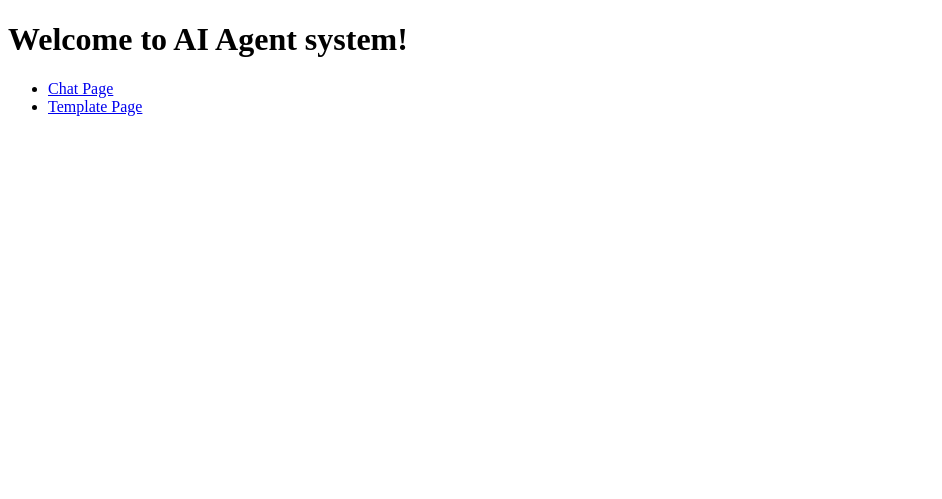
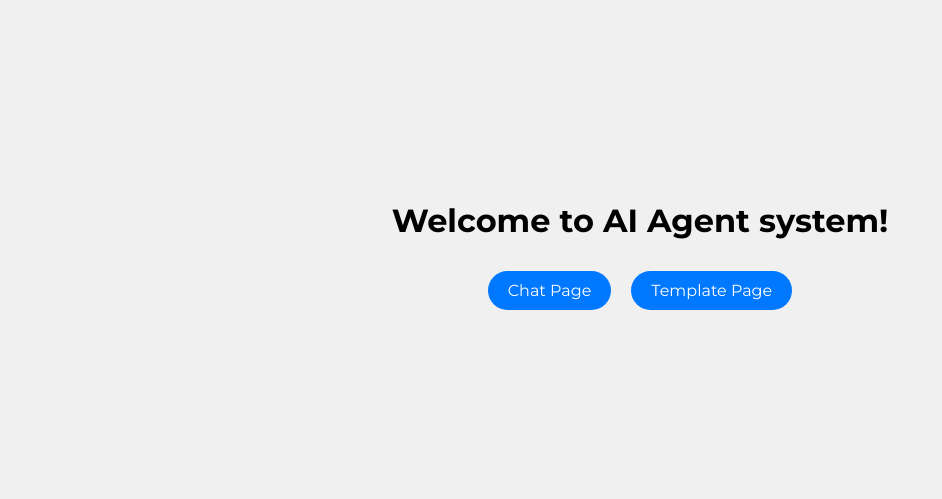
Before and after one commit to sabina-talipova/aiml-332, a Python web app: template app/templates/home.html in a window 1280 px wide. Shown: the top 499 px of the page, without its empty margins (0-942 px from the left). Run offline with Jinja, Linux system fonts and the light colour scheme; the template is opened without the code that fills it, so the values that code supplies are empty.

Commit message:
Updated template

```diff
--- a/app/templates/example.html
+++ b/app/templates/example.html
@@ -104,7 +104,7 @@
 
 <div class="input-container">
   <input id="userInput" type="text" placeholder="Type your message...">
-  <button onclick="sendMessage()">Send</button>
+  <button onclick="sendMessage()" onkeypress="sendMessage()">Send</button>
 </div>
 
 <script>
--- a/app/templates/home.html
+++ b/app/templates/home.html
@@ -3,26 +3,74 @@
 <head>
   <meta charset="UTF-8">
   <title>Mini AI Agent Project</title>
+  <link rel="preconnect" href="https://fonts.googleapis.com">
+  <link rel="preconnect" href="https://fonts.gstatic.com" crossorigin>
+  <link href="https://fonts.googleapis.com/css2?family=Montserrat:ital,wght@0,100..900;1,100..900&display=swap" rel="stylesheet">
   <style>
+    body {
+      font-family: "Montserrat", sans-serif;
+      font-optical-sizing: auto;
+      font-weight: 400;
+      font-style: normal;
+      margin: 0;
+      padding: 0;
+      background: #f0f0f0;
+    }
+    .container {
+      display: flex;
+      flex-direction: column;
+      justify-content: center;
+      align-items: center;
+    }
+    .row {
+      display: flex;
+      flex-direction: column;
+      justify-content: center;
+      margin: auto;
+      height: 500px;
+    }
+    .menu {
+      display: flex;
+      flex-direction: row;
+      justify-content: center;
+      margin: 0;
+      padding: 0;
+    }
+
+    .menu-item {
+      list-style: none;
+      padding: 10px 20px;
+      background-color: #0078ff;
+      border-radius: 100px;
+      margin: 10px;
+    }
+    .menu-item a {
+      text-decoration: none;
+      color:white;
+    }
   </style>
 </head>
 <body>
+  <div class="container">
+    <div class="row">
       <h1>
         Welcome to AI Agent system!
       </h1>
-  <div>
-    <ul>
-      <li>
-        <a href="/example">
+      <div class="menu-block">
+        <ul class="menu">
+          <li class="menu-item">
+            <a href="/example" target="_blank">
               Chat Page
             </a>
           </li>
-      <li>
-        <a href="/example-code-agent">
+          <li class="menu-item">
+            <a href="/example-code-agent" target="_blank">
               Template Page
             </a>
           </li>
         </ul>
       </div>
+    </div>
+  </div>
 </body>
 </html>
```
Also changed, not shown: app/server.py (+4 -4 lines). Lines whose indentation alone changed are shown as unchanged.
